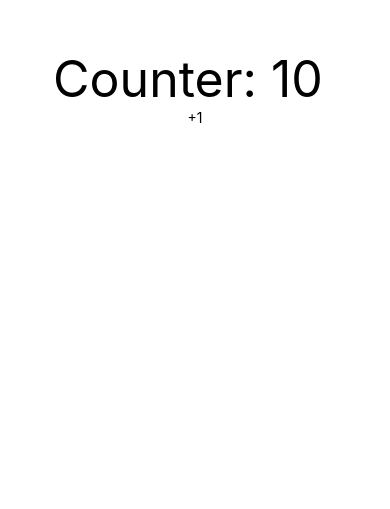
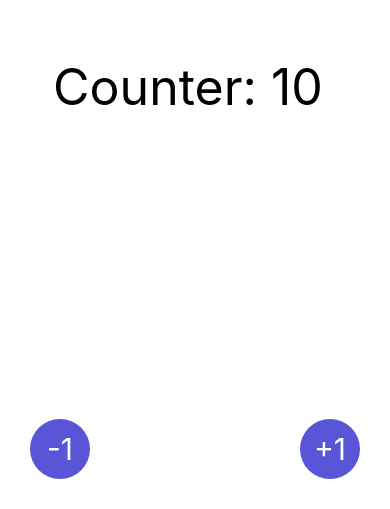
Before and after one commit to SoyDiego/ts-react-native-course, a React Native app in the folder 01-MyFirstApp/: screen / in a window 390 px wide. Shown: the part 335-844 px from the top of the page. Built offline with nearby package versions, Linux system fonts and the light colour scheme.

Commit message:
Added buttons to increment and decrement in the corners

```diff
--- a/01-MyFirstApp/src/screens/CounterScreen.tsx
+++ b/01-MyFirstApp/src/screens/CounterScreen.tsx
@@ -1,7 +1,6 @@
 /* eslint-disable react-native/no-inline-styles */
 import {View, Text, TouchableOpacity, StyleSheet} from 'react-native';
 import React, {useState} from 'react';
-import {tsLiteralType} from '@babel/types';
 
 const CounterScreen = () => {
   const [counter, setCounter] = useState(10);
@@ -9,9 +8,19 @@ const CounterScreen = () => {
   return (
     <View style={styles.container}>
       <Text style={styles.title}>Counter: {counter} </Text>
-      <TouchableOpacity onPress={() => setCounter(counter + 1)}>
-        <View>
-          <Text>+1</Text>
+      <TouchableOpacity
+        style={styles.fabLocationBR}
+        onPress={() => setCounter(counter + 1)}>
+        <View style={styles.fab}>
+          <Text style={styles.fabText}>+1</Text>
+        </View>
+      </TouchableOpacity>
+
+      <TouchableOpacity
+        style={styles.fabLocationBL}
+        onPress={() => setCounter(counter - 1)}>
+        <View style={styles.fab}>
+          <Text style={styles.fabText}>-1</Text>
         </View>
       </TouchableOpacity>
     </View>
@@ -29,4 +38,26 @@ const styles = StyleSheet.create({
   title: {
     fontSize: 50,
   },
+  fab: {
+    backgroundColor: '#5856d6',
+    width: 60,
+    height: 60,
+    borderRadius: 100,
+    justifyContent: 'center',
+  },
+  fabLocationBR: {
+    position: 'absolute',
+    bottom: 30,
+    right: 30,
+  },
+  fabLocationBL: {
+    position: 'absolute',
+    bottom: 30,
+    left: 30,
+  },
+  fabText: {
+    fontSize: 30,
+    color: '#fff',
+    alignSelf: 'center',
+  },
 });
```
